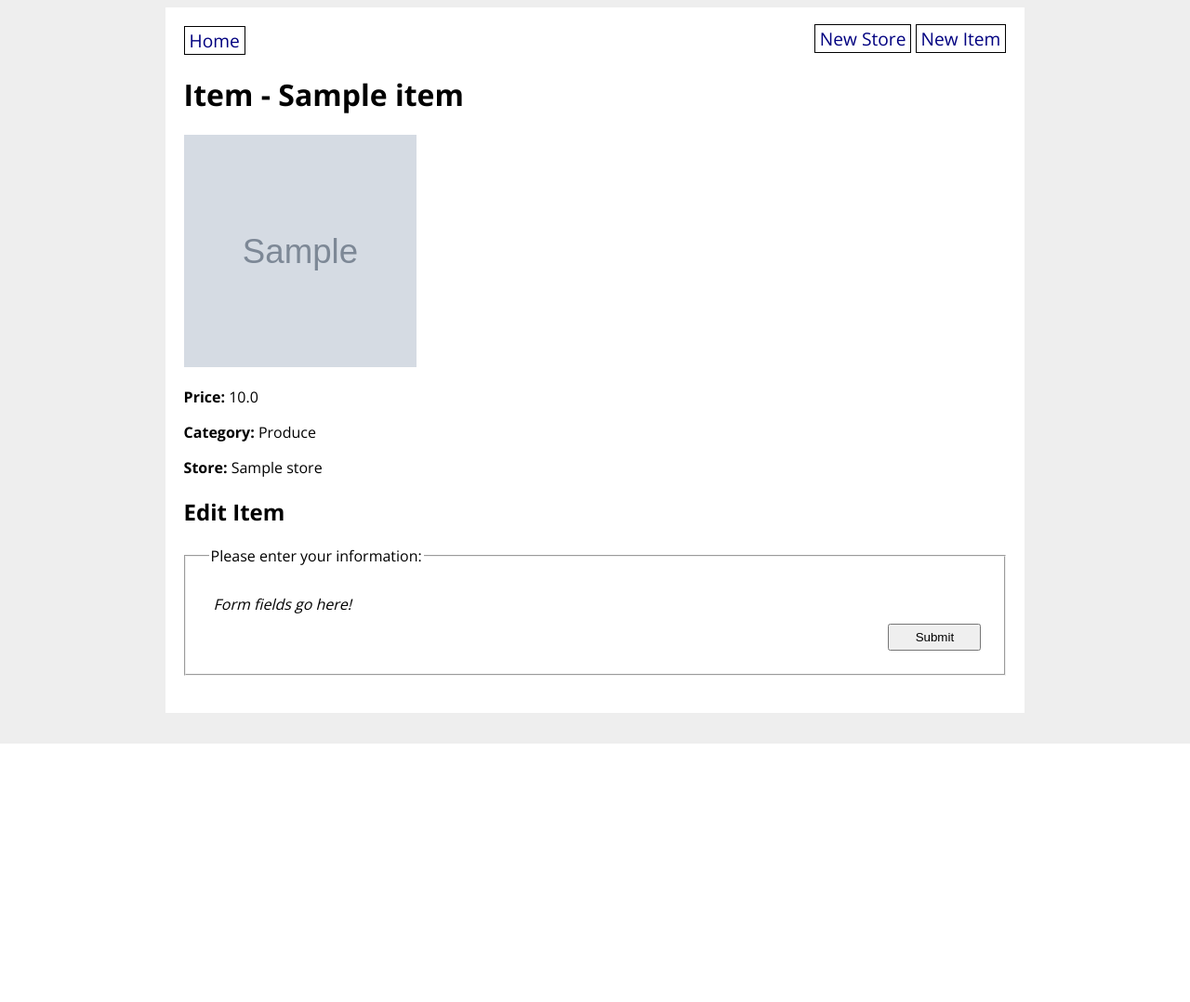
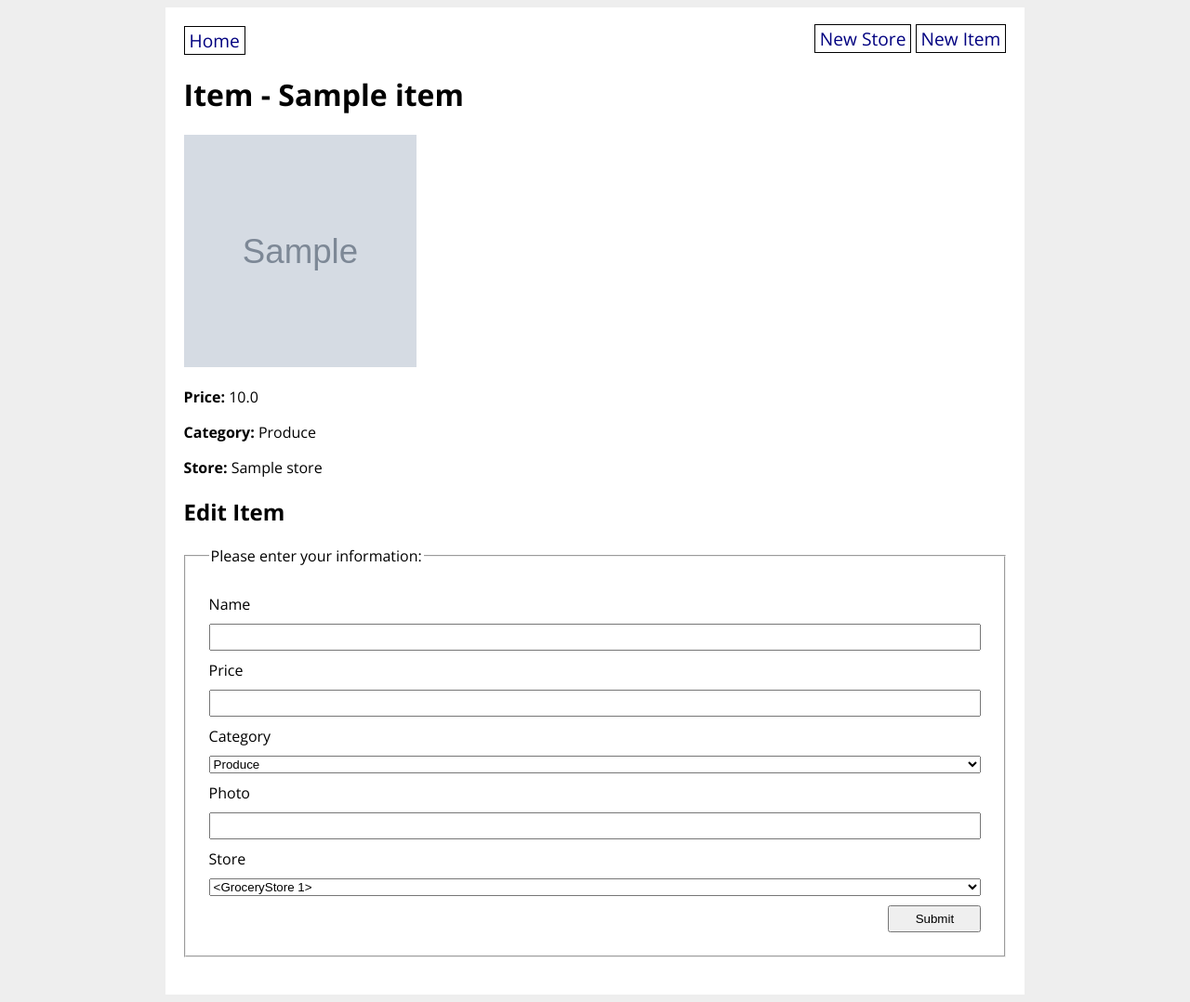
Before and after one commit to Andrew32A/ACS-1220-Grocery-Store, a Flask app: template grocery_app/templates/item_detail.html in a window 1280 px wide. Shown: the whole page at 93% size. Before the commit the page ends 800 px from the top, so only its background shows below. Run offline with Flask 2, Linux system fonts and the light colour scheme; the template is opened without the code that fills it: values that come from a table or form of the project are taken from there, others are empty; tables that the repository leaves empty hold one stand-in row (values such as "Sample post"); grey boxes marked "Sample" are stand-in pictures.

Commit message:
finished item_detail.html

```diff
--- a/grocery_app/templates/item_detail.html
+++ b/grocery_app/templates/item_detail.html
@@ -14,15 +14,32 @@
 
 <h2>Edit Item</h2>
 
-<form>
+<form method="POST">
     <fieldset>
         <legend>Please enter your information:</legend>
 
+        <!-- TODO: Remove the next paragraph and use the `form` object passed in
+            from the route to render a form. -->
+
+            {{ form.csrf_token }}
+            {{ form.name.label }}
+
+            {{ form.name }}
+
+            {{ form.price.label }}
+            {{ form.price }}
+
+            {{ form.category.label }}
+            {{ form.category }}
+
+            {{ form.photo_url.label }}
+            {{ form.photo_url }}
+
+            {{ form.store.label }}
+            {{ form.store }}
 
 
-        <!-- TODO: Remove the next paragraph and use the `form` object passed in
-            from the route to render a form. -->
-        <p><em>Form fields go here!</em></p>
+
 
         <input type="submit" value="Submit">
     </fieldset>
```
